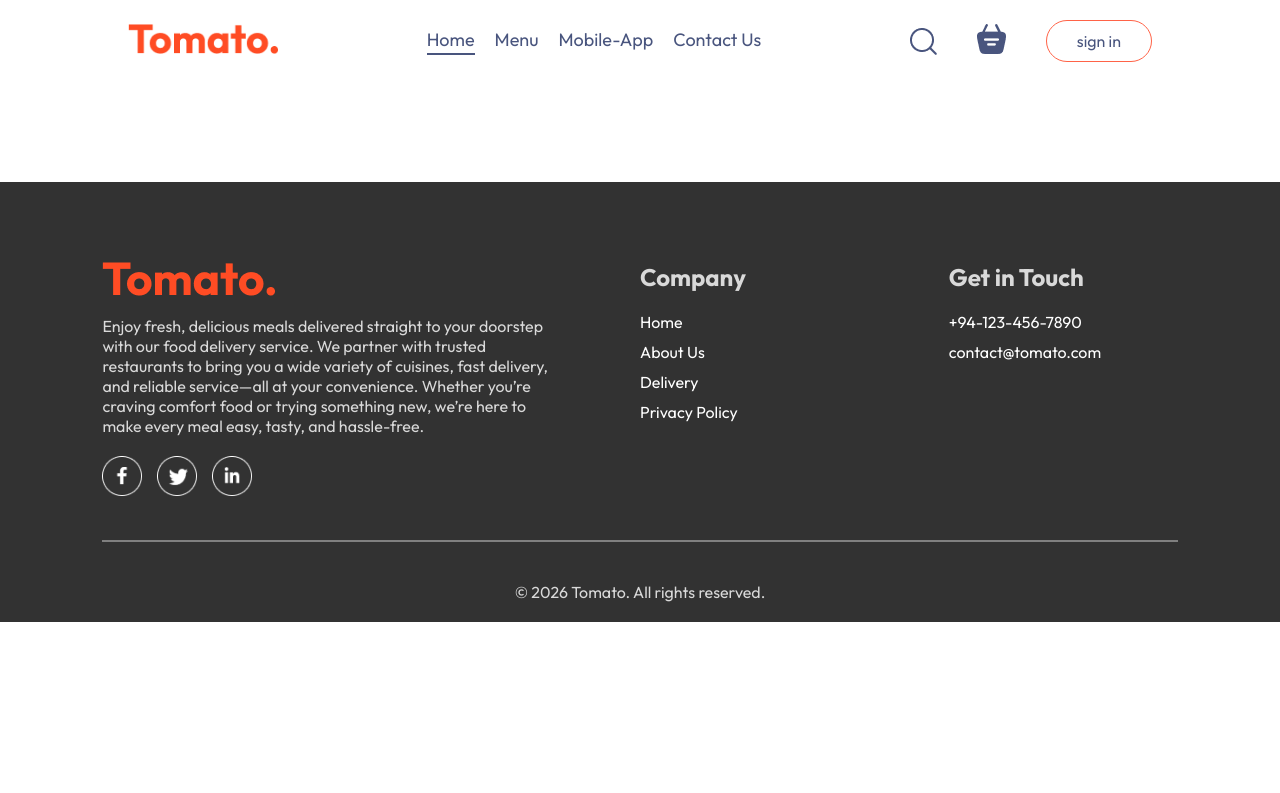
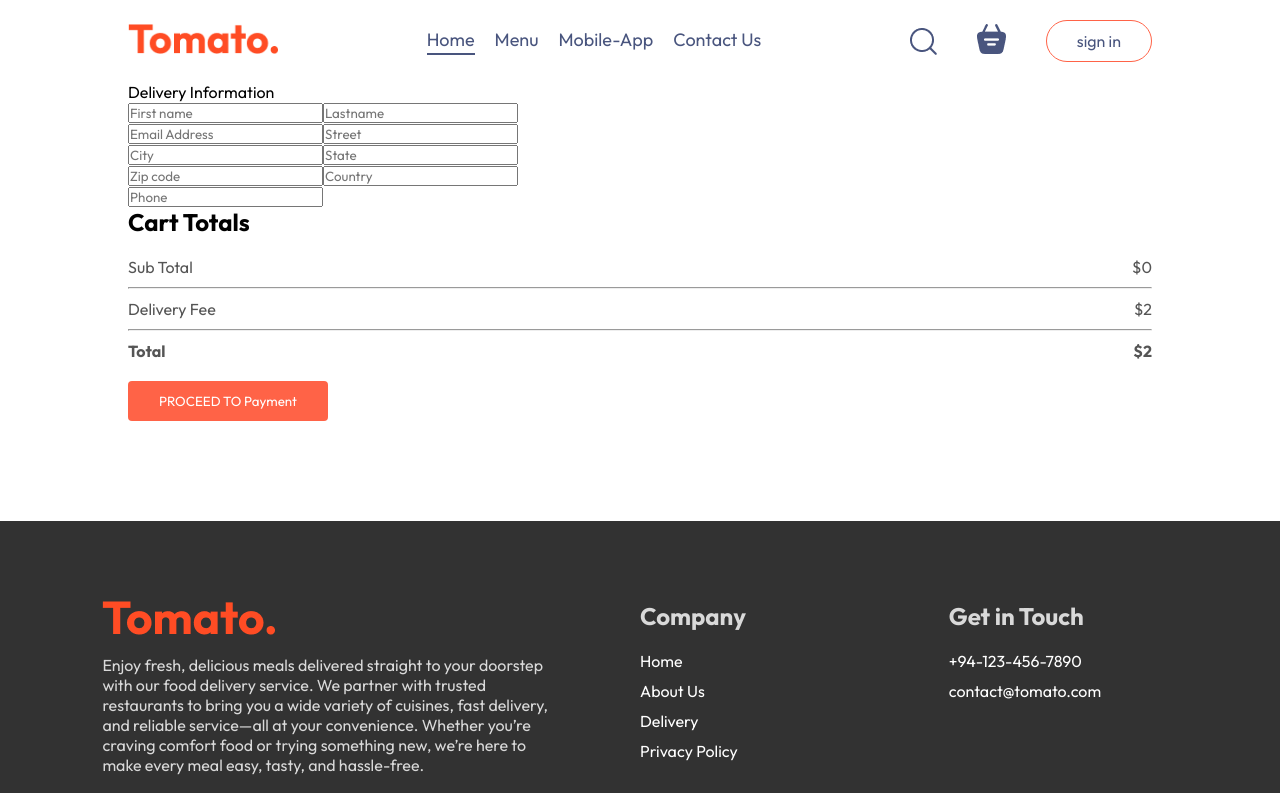
Before and after one commit to Shakithyanshaw/tomato-food-delivery, a React (Vite) app in the folder frontend/: page /order in a window 1280 px wide. Shown: the top 793 px of the page. Built offline with nearby package versions, Linux system fonts and the light colour scheme.

Commit message:
Implement PlaceOrder component with delivery information and cart totals

```diff
--- a/frontend/src/pages/PlaceOrder/PlaceOrder.jsx
+++ b/frontend/src/pages/PlaceOrder/PlaceOrder.jsx
@@ -1,8 +1,54 @@
-import React from 'react';
+import React, { useContext } from 'react';
 import './PlaceOrder.css';
+import { StoreContext } from '../../context/storeContext';
 
 const PlaceOrder = () => {
-  return <div></div>;
+  const { getTotalCartAmount } = useContext(StoreContext);
+
+  return (
+    <form className="place-order">
+      <div className="place-order-left">
+        <p className="title">Delivery Information</p>
+        <div className="multi-fields">
+          <input type="text" placeholder="First name" />
+          <input type="text" placeholder="Lastname" />
+        </div>
+        <input type="email" placeholder="Email Address" />
+        <input type="text" placeholder="Street" />
+        <div className="multi-fields">
+          <input type="text" placeholder="City" />
+          <input type="text" placeholder="State" />
+        </div>
+        <div className="multi-fields">
+          <input type="text" placeholder="Zip code" />
+          <input type="text" placeholder="Country" />
+        </div>
+        <input type="text" placeholder="Phone" />
+      </div>
+      <div className="lace-order-right">
+        <div className="cart-total">
+          <h2>Cart Totals</h2>
+          <div>
+            <div className="cart-total-details">
+              <p>Sub Total</p>
+              <p>${getTotalCartAmount()}</p>
+            </div>
+            <hr />
+            <div className="cart-total-details">
+              <p>Delivery Fee</p>
+              <p>${2}</p>
+            </div>
+            <hr />
+            <div className="cart-total-details">
+              <b>Total</b>
+              <b>${getTotalCartAmount() + 2}</b>
+            </div>
+          </div>
+          <button>PROCEED TO Payment</button>
+        </div>
+      </div>
+    </form>
+  );
 };
 
 export default PlaceOrder;
```
